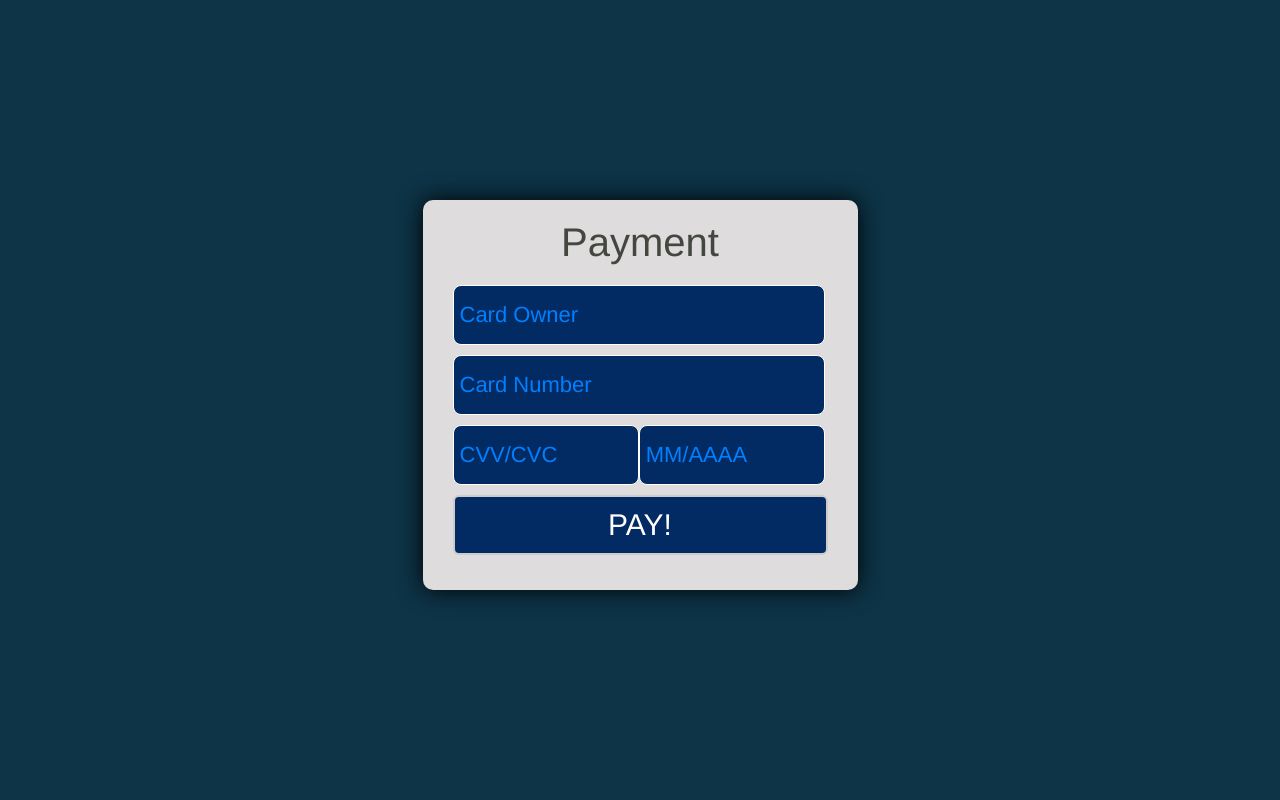
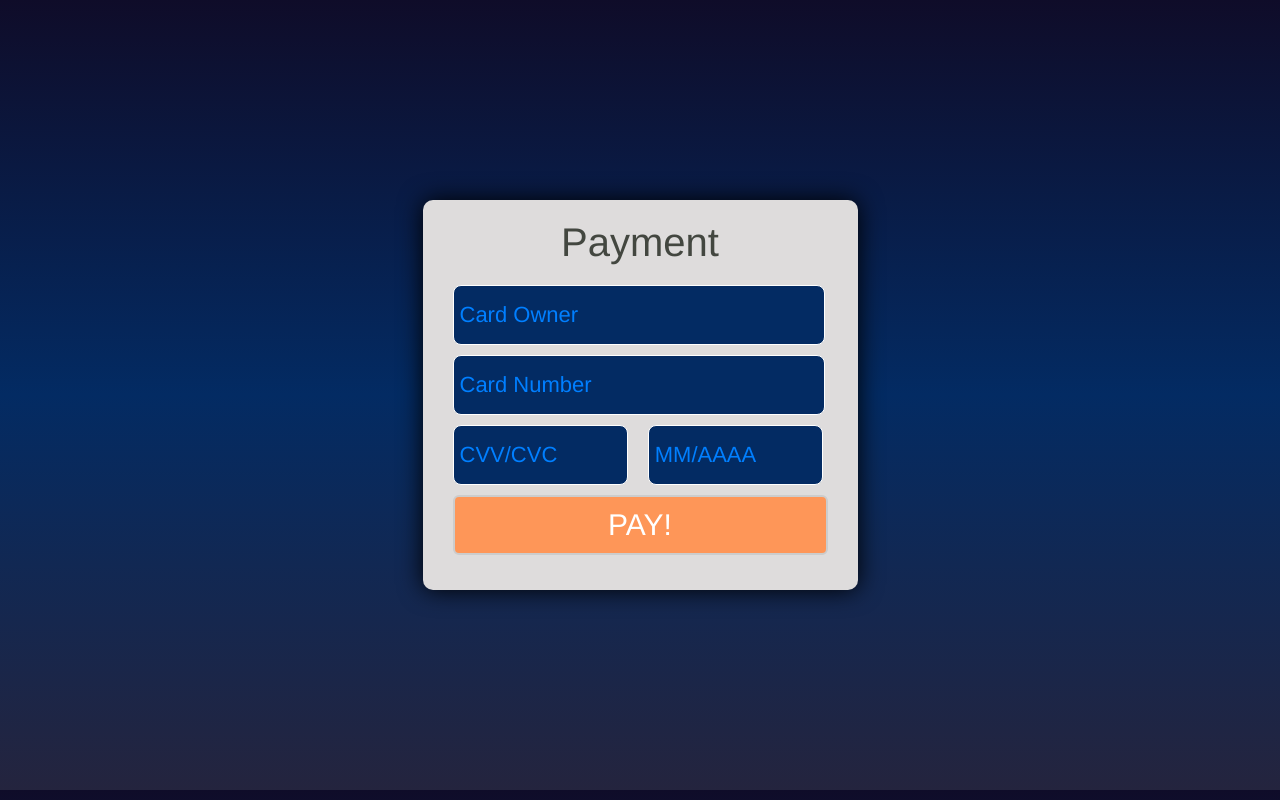
Before and after one commit to Claudio-Palma/GameVault, a PHP site: page /html/Transition.html in a window 1280 px wide. Run offline with PHP 8.4, Linux system fonts and the light colour scheme.

Commit message:
Add files via upload

```diff
--- a/FRONT END/css/transition.css
+++ b/FRONT END/css/transition.css
@@ -1,6 +1,5 @@
 html {
     width: 100%;
-    background: #0D3447;
     font-family: 'HelveticaNeue-Light', Helvetica;
     font-weight: 100;
     -webkit-font-smoothing: antialiased;
@@ -9,6 +8,7 @@ html {
 body {
     width: 100%;
     margin: 0;
+    background: linear-gradient(to bottom, #0f0c29, #032b63, #24243e);
 }
 
 .wrapper {
@@ -32,12 +32,15 @@ body {
     font-size: 40px;
     margin: 10px 0 20px 0;
 }
-.form input, .form button, .form h2 {
+
+.form input,
+.form button,
+.form h2 {
     font-family: 'HelveticaNeue-Light', Helvetica;
     font-weight: 100;
 }
 
-input{
+input {
     display: block;
     background-color: #032b63;
     border: 1px solid #ffffff;
@@ -49,7 +52,7 @@ input{
     color: #ffffff;
 }
 
-input::placeholder{
+input::placeholder {
     color: #007fff;
 }
 
@@ -63,8 +66,12 @@ input:focus {
 }
 
 .input-half {
-	width: 45.9%;
+    width: 43%;
     float: left;
+}
+
+.imput2{
+    margin-left: 20px;
 }
 
 .input-quarter {
@@ -79,8 +86,8 @@ input:focus {
     border-radius: 6px;
     border: 2px solid #cccccc;
     cursor: pointer;
-	color: #ffffff;
-    background-color: #032b63;
+    color: #fff;
+    background-color: #FE9658;
 }
 
 .btn-submit:focus {
```
Lines whose indentation alone changed are shown as unchanged.
